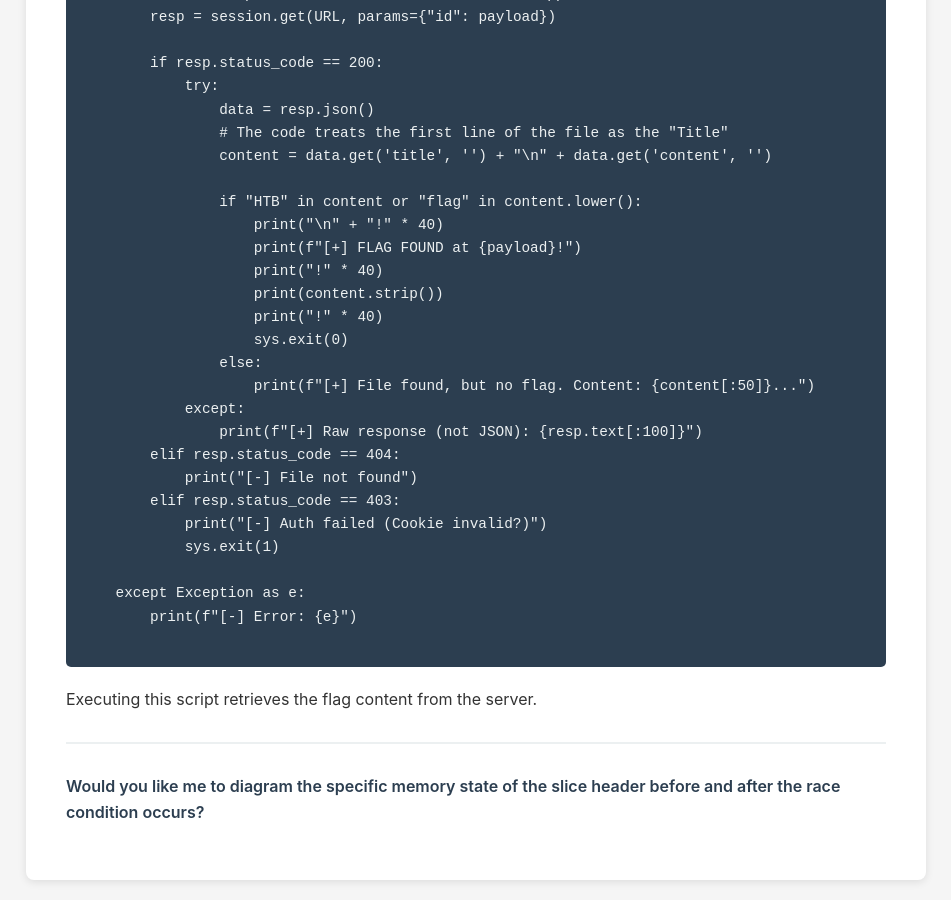
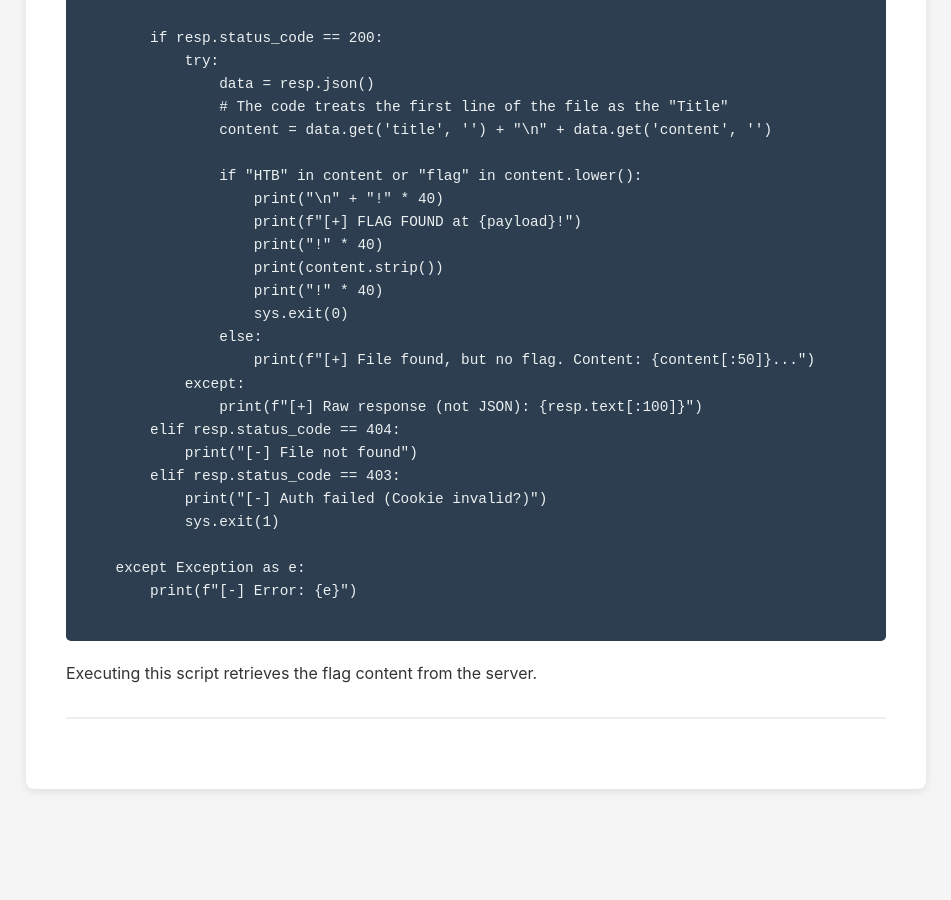
Before and after one commit to andrei2308/ctf-challenges, a Jekyll site: the page built from HackTheBox-University2025/web/dead_route/description.md, in a window 1280 px wide and 900 px high, scrolled down 4694 px. Shown: the whole window, without its empty margins (164-1115 px from the left). Built offline with Jekyll 4.4.1, drawn with Linux system fonts in a browser that asks for light colours; our own code applies the rules of GitHub Pages for plain Markdown files; after the commit the page ends 5503 px from its top, so only the background shows below that; some of the changed text lies outside the part shown.

Commit message:
fix: description

```diff
--- a/HackTheBox-University2025/web/dead_route/description.md
+++ b/HackTheBox-University2025/web/dead_route/description.md
@@ -1,4 +1,3 @@
-Here is the formatted writeup for the **DeadRoute** challenge.
 
 ---
 
@@ -210,5 +209,3 @@
 Executing this script retrieves the flag content from the server.
 
 ---
-
-**Would you like me to diagram the specific memory state of the slice header before and after the race condition occurs?**
```
